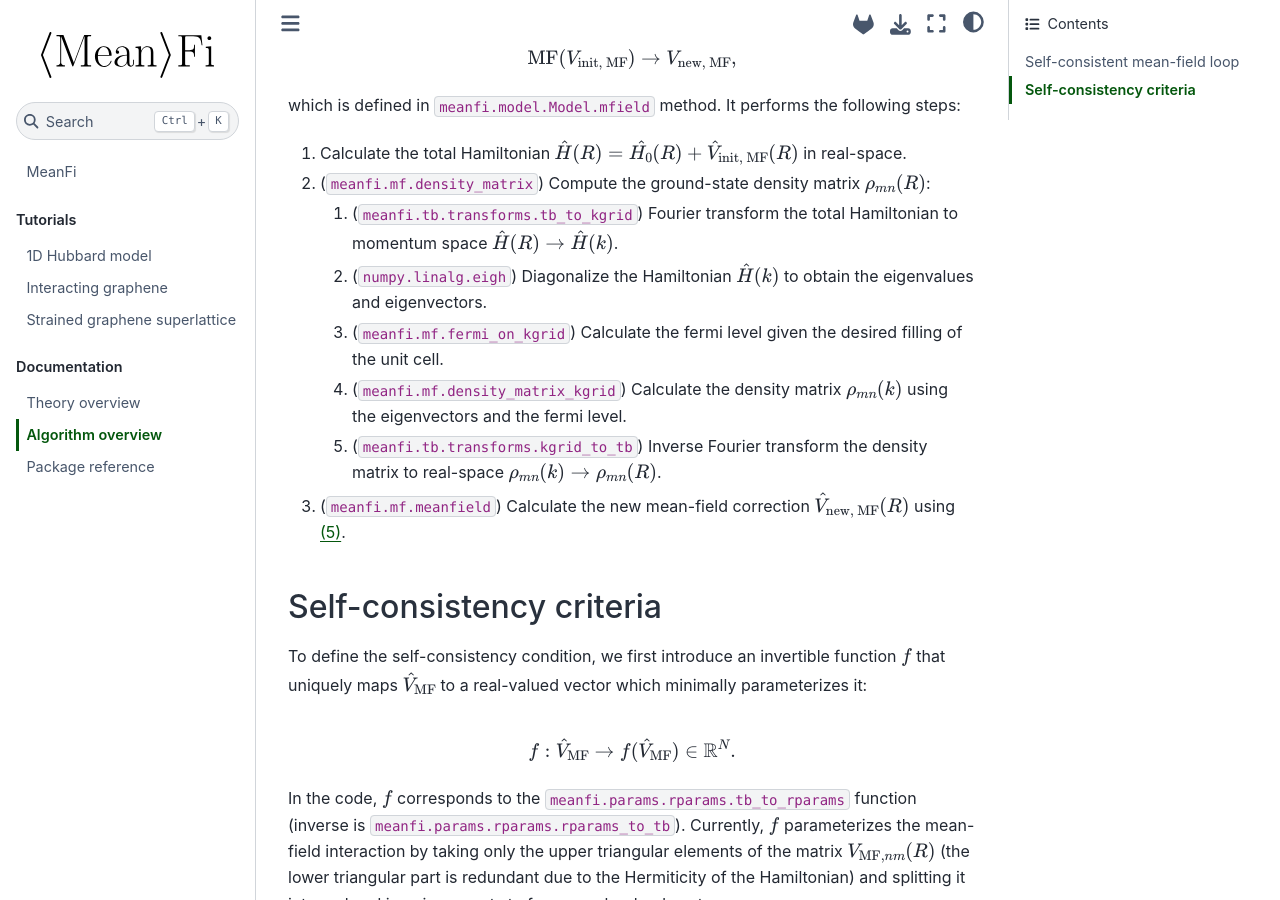
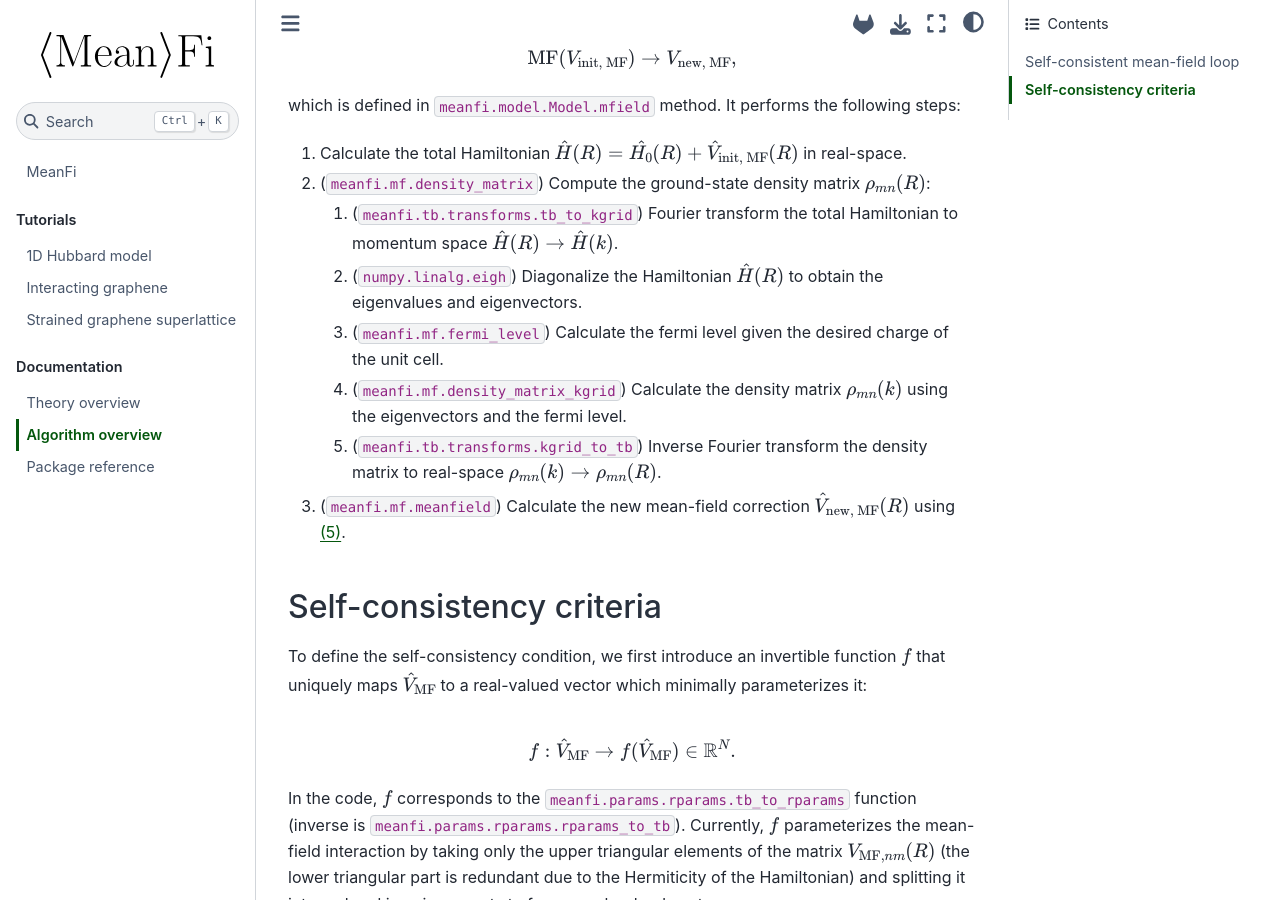
Before and after one commit to quantum-tinkerer/MeanFi, a Sphinx documentation site: the page built from docs/source/documentation/algorithm.md, in a window 1280 px wide and 900 px high, scrolled down 364 px. Built offline with Sphinx 7.4.7 and the Sphinx Book theme 1.1.4, drawn with Linux system fonts in a browser that asks for light colours; the version number could not be read and is left out; cross-references to code outside the pages are shown as plain code.

Commit message:
More docstring changes.

```diff
--- a/docs/source/documentation/algorithm.md
+++ b/docs/source/documentation/algorithm.md
@@ -30,8 +30,8 @@ It performs the following steps:
 1. Calculate the total Hamiltonian $\hat{H}(R) = \hat{H_0}(R) + \hat{V}_{\text{init, MF}}(R)$ in real-space.
 2. ({autolink}`~meanfi.mf.density_matrix`) Compute the ground-state density matrix $\rho_{mn}(R)$:
     1. ({autolink}`~meanfi.tb.transforms.tb_to_kgrid`) Fourier transform the total Hamiltonian to momentum space $\hat{H}(R) \to \hat{H}(k)$.
-    2. ({autolink}`numpy.linalg.eigh`) Diagonalize the Hamiltonian $\hat{H}(k)$ to obtain the eigenvalues and eigenvectors.
-    3. ({autolink}`~meanfi.mf.fermi_on_kgrid`) Calculate the fermi level given the desired filling of the unit cell.
+    2. ({autolink}`numpy.linalg.eigh`) Diagonalize the Hamiltonian $\hat{H}(R)$ to obtain the eigenvalues and eigenvectors.
+    3. ({autolink}`~meanfi.mf.fermi_level`) Calculate the fermi level given the desired charge of the unit cell.
     4. ({autolink}`~meanfi.mf.density_matrix_kgrid`) Calculate the density matrix $\rho_{mn}(k)$ using the eigenvectors and the fermi level.
     5. ({autolink}`~meanfi.tb.transforms.kgrid_to_tb`) Inverse Fourier transform the density matrix to real-space $\rho_{mn}(k) \to \rho_{mn}(R)$.
 3. ({autolink}`~meanfi.mf.meanfield`) Calculate the new mean-field correction $\hat{V}_{\text{new, MF}}(R)$ using {eq}`mf_infinite`.
```
Also changed, not shown: 1 other file.
